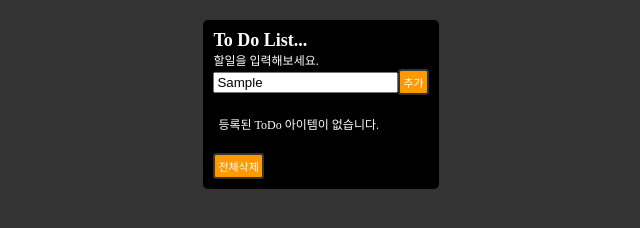
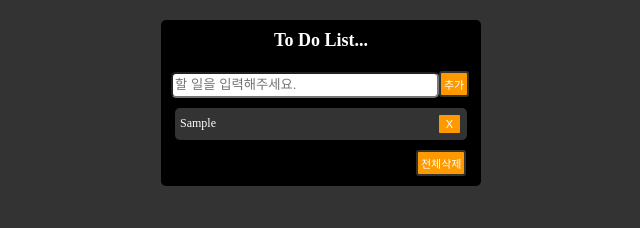
Before and after one commit to puregramer/todo-list, a website built with webpack: page src/index.html in a window 1280 px wide. Both pictures are taken after typing "Sample" into the empty fields and a click on the button "추가". Shown: the whole page, without its empty margins (319-959 px from the left). Built offline with nearby package versions, Linux system fonts and the light colour scheme.

Commit message:
- todo list 작업 마무리

```diff
--- a/src/index.html
+++ b/src/index.html
@@ -7,7 +7,6 @@
 <body>
     <div id="appRoot">
         <div class="title">To Do List... </div>
-        <div class="subTitle">할일을 입력해보세요.</div>
         <div id="toDoList"></div>
     </div>
 </body>
--- a/src/script/Storage.js
+++ b/src/script/Storage.js
@@ -2,7 +2,7 @@
 export default class Storage {
     constructor(name) {
         this.name = name;
-        this.storage = window.localStorage.getItem(this.name) || [];
+        this.storage = JSON.parse(window.localStorage.getItem(this.name)) || [];
 
         console.log("Storage: ", this);
     }
@@ -11,16 +11,8 @@ export default class Storage {
         return this.storage;
     }
 
-    /*insert(item) {
-        this.storage.push(item);
-    }*/
-
-    remove(id) {
-        this.storage = this.storage.filter(item => item.id !== id);
-    }
-
     setItem(storage) {
-        window.localStorage.setItem(this.name, storage);
+        window.localStorage.setItem(this.name, JSON.stringify(storage));
     }
 
     clear() {
--- a/src/script/Todo.js
+++ b/src/script/Todo.js
@@ -21,19 +21,11 @@ export default class Todo {
 
         this.todoInput = DOM.createElement("input", {
             attrs: {
-                class: "todoInput"
+                class: "todoInput",
+                placeholder: "할 일을 입력해주세요."
             },
             parent: this.todoListBox
         });
-
-      /*  this.deleteButton = DOM.createElement("button", {
-            attrs: {
-                class: "deleteButton"
-            },
-            text: "삭제",
-            parent: this.todoListBox
-        });*/
-
 
         this.addButton = DOM.createElement("button", {
             attrs: {
@@ -44,19 +36,44 @@ export default class Todo {
         });
         this.addButton.addEventListener("click", this.addToDo.bind(this));
 
+        this.todoItemBox = DOM.createElement("div", {
+            attrs: {
+                class: "todoItemBox"
+            },
+            parent: this.todoListBox
+        });
+
         this.deleteAllButton = DOM.createElement("button", {
             attrs: {
-                class: "deleteAllButton"
+                class: "removeAllButton"
             },
             text: "전체삭제",
             parent: this.target
         });
+        this.deleteAllButton.addEventListener("click", this.removeAll.bind(this));
     }
 
     renderList() {
+        this.todoItemBox.innerHTML = "";
         if (this.list.length > 0) {
             this.list.forEach(item => {
-
+                const toDoItem = DOM.createElement("div", {
+                    attrs: {
+                        class: "toDoItem"
+                    },
+                    text: item.text,
+                    parent: this.todoItemBox
+                });
+                const removeButton = DOM.createElement("button", {
+                    attrs: {
+                        class: "removeButton"
+                    },
+                    text: "X",
+                    parent: toDoItem
+                });
+                removeButton.addEventListener("click", () => {
+                    this.removeTodo(item.id);
+                });
             });
         } else {
             const emptyList = DOM.createElement("div", {
@@ -64,7 +81,7 @@ export default class Todo {
                     class: "emptyList"
                 },
                 text: "등록된 ToDo 아이템이 없습니다.",
-                parent: this.todoListBox
+                parent: this.todoItemBox
             });
         }
     }
@@ -74,6 +91,7 @@ export default class Todo {
         const input = this.todoInput.value;
         if (input) {
             this.insertTodo(input);
+            this.todoInput.value = "";
         }
     }
 
@@ -86,18 +104,18 @@ export default class Todo {
     }
 
     update() {
-
         this.storage.setItem(this.list);
+        this.renderList();
     }
 
-    delToDo() {
-
+    removeTodo(id) {
+        this.list = this.list.filter(item => item.id !== id);
+        this.update();
     }
 
-    deleteAll() {
+    removeAll() {
         this.list = [];
+        this.update();
     }
 
-
-
 }
--- a/src/style/style.scss
+++ b/src/style/style.scss
@@ -12,34 +12,51 @@ body {
     margin: 20px;
     border-radius: 5px;
     background-color: #000;
+    min-width: 300px;
     .title {
         font-size: 18px;
         color: #fff;
         font-weight: 900;
-    }
-    .subTitle {
-        font-size: 12px;
-        color: #fff;
+        text-align: center;
+        margin-bottom: 20px;
     }
 
     #toDoList {
         .todoListBox{
+            .todoInput{
+                height: 20px;
+                border-radius: 5px;
+                width: calc(100% - 40px);
+            }
+            .todoItemBox{
+                display: flex;
+                flex-direction: column;
+                color: #fff;
+                margin: 8px 2px;
+                border-radius: 3px;
+                .toDoItem{
+                    background-color: #333;
+                    padding: 5px;
+                    margin: 2px;
+                    display: flex;
+                    align-items: center;
+                    justify-content: space-between;
+                    border-radius: 5px;
+                    font-size: 12px;
+                    .removeButton{
+                        width: 25px;
+                    }
+                }
+            }
             .emptyList{
                 color: #fff; font-size: 12px;
                 margin: 20px 5px;
             }
-            .addButton{
-
-            }
-
-            .deleteButton{
-
-            }
-        }
-        .deleteAllButton{
 
         }
-
+        .removeAllButton{
+            margin-left: calc(100% - 55px);
+        }
         button {
             background-color: #ff9900;
             border: 2px solid #333;
@@ -47,6 +64,7 @@ body {
             color: #fff;
             font-size: 11px;
             border-radius: 3px;
+            cursor: pointer;
         }
     }
 }
```
